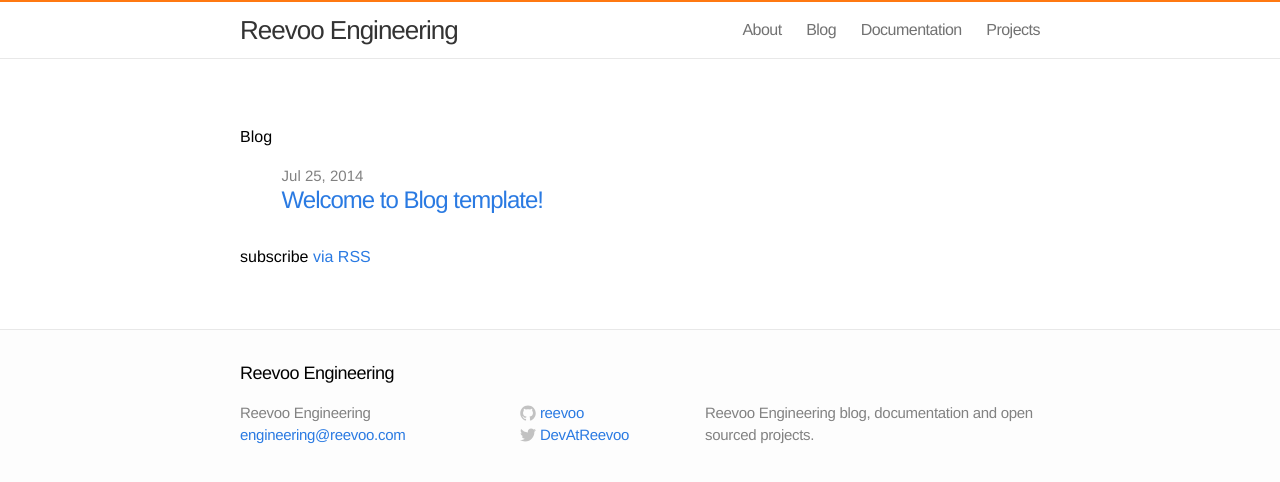
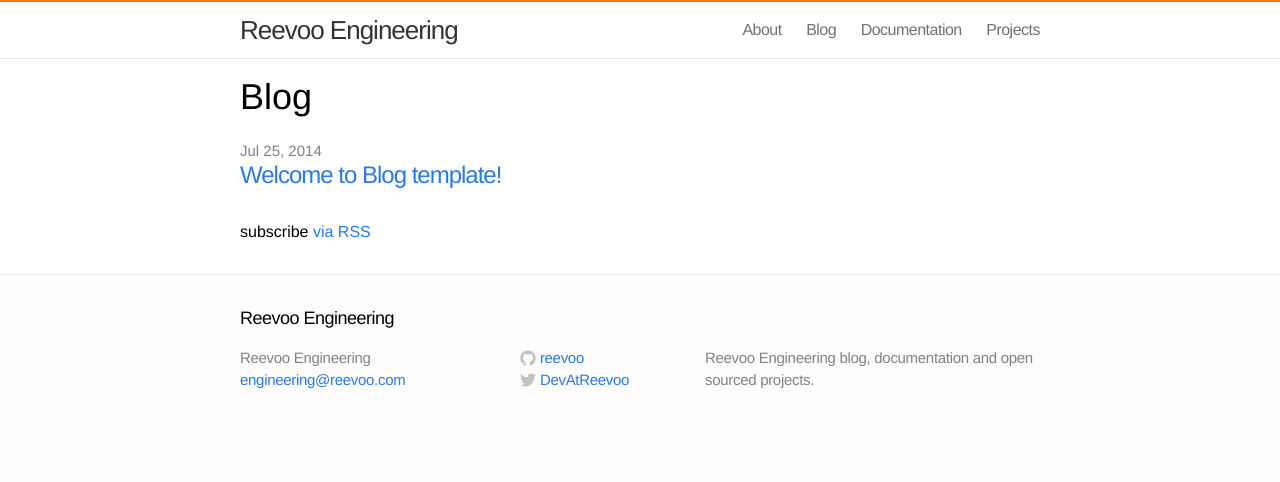
Before and after one commit to reevoo/reevoo.github.io, a Jekyll site: the page built from blog.html, in a window 1280 px wide. Shown: the top 482 px of the page. Built offline with Jekyll 4.4.1, drawn with Linux system fonts in a browser that asks for light colours.

Commit message:
CSS fixes related to spacing of content around the top of the page.

```diff
--- a/css/main.css
+++ b/css/main.css
@@ -136,7 +136,7 @@
 /* ----------------------------------------------------------*/
 
 .page-content {
-  padding: 30px 0;
+  /*padding: 30px 0;*/
   background-color: #fff;
 }
 
@@ -144,7 +144,10 @@
 /* Home styles */
 /* ----------------------------------------------------------*/
 
-.home h1 { margin-bottom: 25px; }
+.home h1 {
+  margin-bottom: 25px;
+  font-size: 36px;
+}
 
 .posts { list-style-type: none; }
 
@@ -194,7 +197,6 @@
 .post-content h6 {
   line-height: 1;
   font-weight: 300;
-  margin: 40px 0 20px;
 }
 
 .post-content h2 {
@@ -222,9 +224,6 @@
   margin: 30px 0;
 }
 
-.post-content ul,
-.post-content ol { padding-left: 20px; }
-
 .post pre,
 .post code {
   border: 1px solid #d5d5e9;
@@ -238,9 +237,6 @@
 }
 
 .post code { padding: 1px 5px; }
-
-.post ul,
-.post ol { margin-left: 1.35em; }
 
 .post pre code {
   border: 0;
```
